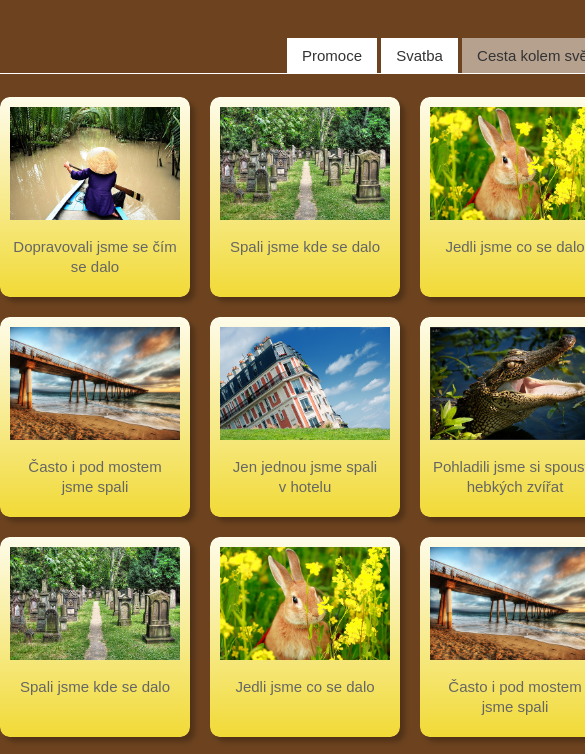
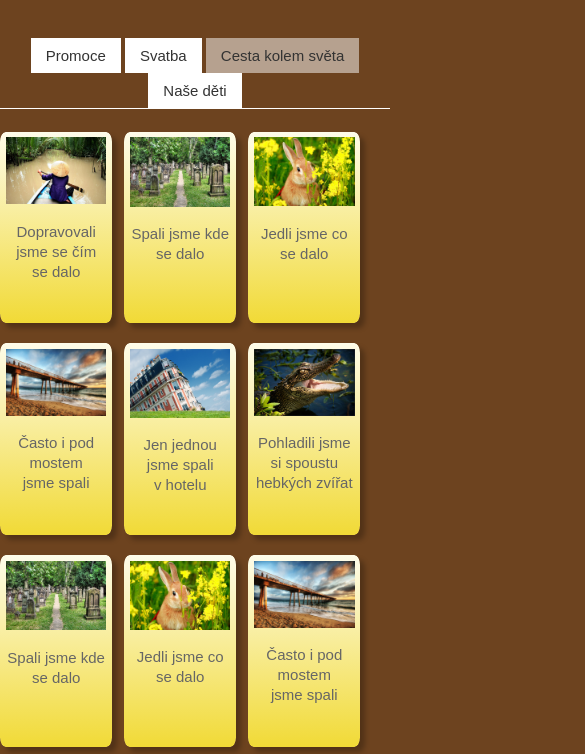
Before and after one commit to machal/priklad-frontend-2014-01-07, a plain HTML site: page index.html in a window 390 px wide. Shown: the part 82-836 px from the top of the page, 585 px wide, since content can reach past the window. Drawn offline with Linux system fonts and the light colour scheme.

Commit message:
Responsive

```diff
--- a/index.html
+++ b/index.html
@@ -8,6 +8,8 @@
 
     <link rel="stylesheet" href="css/index.css">
     <link rel="stylesheet" href="fancybox/jquery.fancybox.css">
+
+    <meta name="viewport" content="width=device-width">
 
   </head>
 
--- a/less/index.less
+++ b/less/index.less
@@ -14,4 +14,6 @@
 @import 'ui/polaroid';
 
 // Layout
-@import "ui/layout";
+@media (min-width: 670px) {
+	@import "ui/layout";
+}
--- a/less/ui/layout.less
+++ b/less/ui/layout.less
@@ -1,17 +1,17 @@
 // --- Layout ---
 
 .container {
-	width: 1000px;
+	max-width: 1000px;
 	margin: 0 auto;
 	.clearfix;
 }
 
 .content {
-	width: 660px;
+	width: 66%; // 660/1000*100
 	float: left;
 }
 
 .side {
-	width: 330px;
+	width: 33%; // 330/1000*100
 	float: right;
 }
--- a/less/ui/polaroid.less
+++ b/less/ui/polaroid.less
@@ -29,10 +29,10 @@
 // Layout
 .polaroid {
 	float: left;
-	width: 170px;
+	width: 25.757575758%; // 170/660*100
 	height: 180px;
-	padding: 10px;
-	margin: 0 20px 20px 0;
+	padding: 1.5151515152%; // 10/660*100
+	margin: 0 3.0303030303% 20px 0; // 20/660*100
 	background-color: white;
 	color: darkgrey;
 	.border-radius(5%);
@@ -63,3 +63,8 @@
 	  color: black;
 	}
 }
+
+.polaroid img {
+	max-width: 100%;
+	height: auto;
+}
```
Also changed, not shown: css/index.css.
